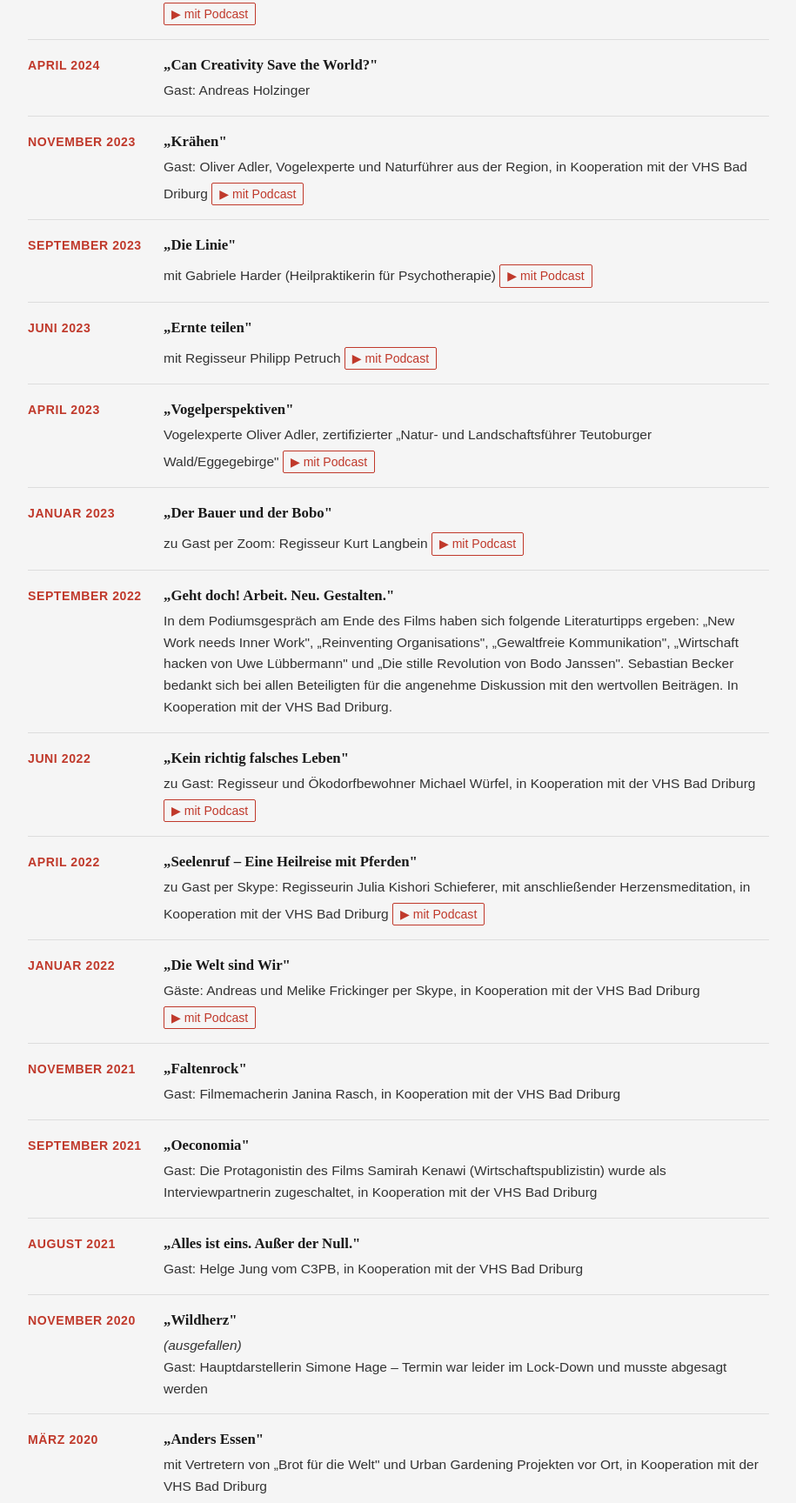
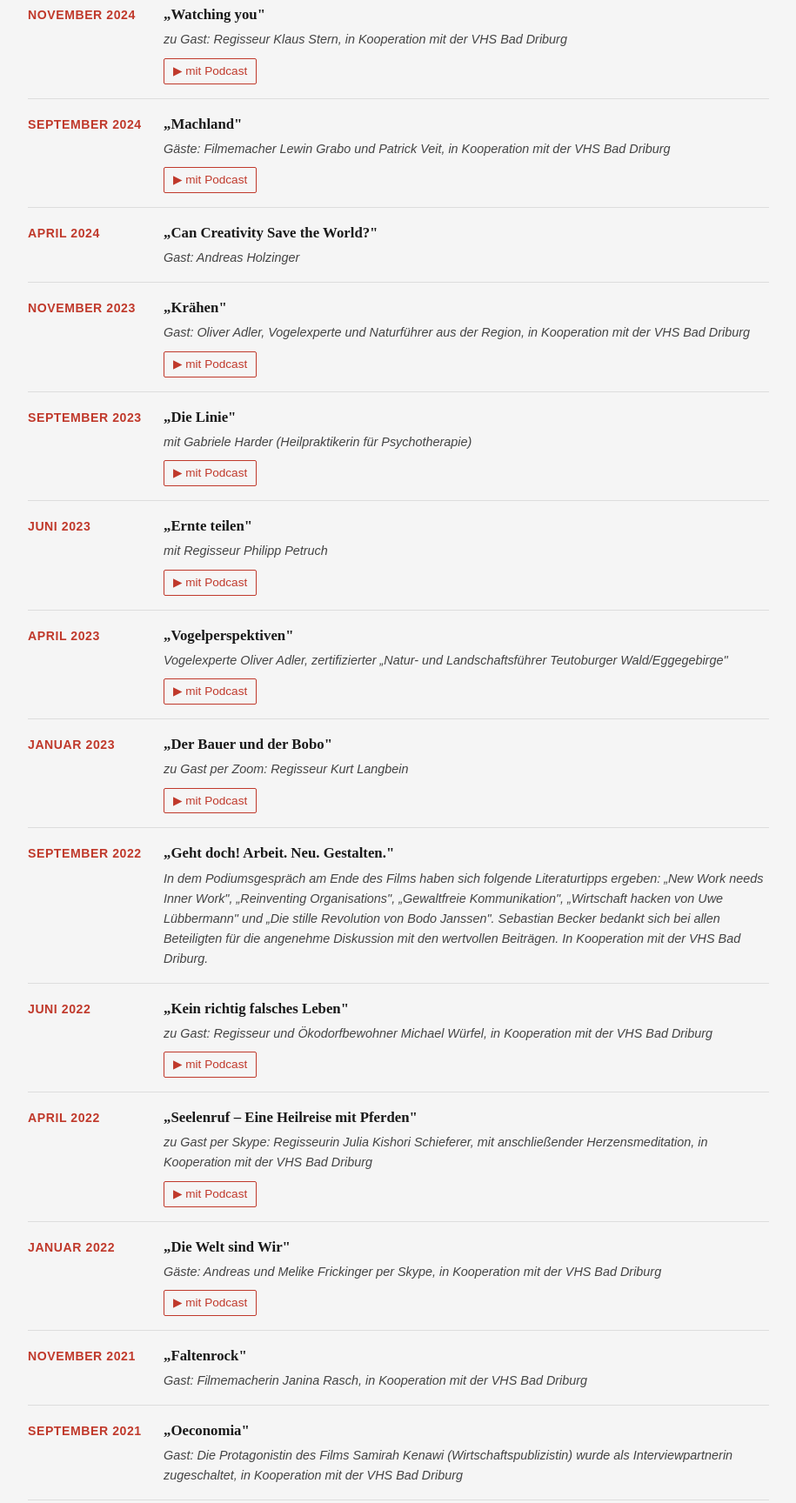
Before and after one commit to nettic/innokino, a plain HTML site: page index.html in a window 1280 px wide. Shown: the part 1879-3607 px from the top of the page at 87% size, without its empty margins (182-1097 px from the left). Drawn offline with Linux system fonts and the light colour scheme; a web font is replaced by a local one.

Commit message:
Update index.html

```diff
--- a/index.html
+++ b/index.html
@@ -211,14 +211,29 @@
     margin-bottom: 0.2rem;
   }
 
+  .v-gaeste {
+    display: block;
+    font-size: 0.9rem;
+    color: var(--grau);
+    margin-top: 0.15rem;
+    font-style: italic;
+  }
+
+  .v-buttons {
+    display: flex;
+    flex-direction: column;
+    align-items: flex-start;
+    gap: 0.35rem;
+    margin-top: 0.6rem;
+  }
+
   .v-inhalt a {
     color: var(--rot);
     text-decoration: none;
-    font-size: 0.88rem;
+    font-size: 0.85rem;
     display: inline-block;
-    margin-top: 0.3rem;
     border: 1px solid var(--rot);
-    padding: 1px 8px;
+    padding: 3px 10px;
     border-radius: 2px;
     transition: background 0.2s, color 0.2s;
   }
@@ -436,183 +451,206 @@ zum jeweiligen Thema.</p>
         <div class="v-datum">März 2026</div>
         <div class="v-inhalt">
           <strong>„Purpose – Ein neuer Kompass für die Welt"</strong>
+          <span class="v-gaeste">zu Gast: der Filmemacher Martin Oetting (online) und Dr. Christoph Harrach</span>
+          <div class="v-buttons">
             <a href="https://open.spotify.com/episode/2hmGEusT4sjEZbNstJ1YoD" target="_blank">▶ mit Podcast</a>
+          </div>
         </div>
       </li>
       <li>
         <div class="v-datum">Juni 2025</div>
         <div class="v-inhalt">
           <strong>„Der Unternehmer, das Dorf und die Künstler"</strong>
-          zu Gast: die Filmemacher Marcelo Busse &amp; Julia Suermondt
+          <span class="v-gaeste">zu Gast: die Filmemacher Marcelo Busse &amp; Julia Suermondt</span>
+          <div class="v-buttons">
             <a href="https://open.spotify.com/episode/1YKdcJw3KoRaWH48Ru1kEi" target="_blank">▶ mit Podcast</a>
+          </div>
         </div>
       </li>
       <li>
         <div class="v-datum">April 2025</div>
         <div class="v-inhalt">
           <strong>„Mission to Marsh"</strong>
-          zu Gast: Filmemacher Alex Kornelsen und Diplom-Biologe Dr. Günther Bockwinkel
+          <span class="v-gaeste">zu Gast: Filmemacher Alex Kornelsen und Diplom-Biologe Dr. Günther Bockwinkel</span>
+          <div class="v-buttons">
             <a href="https://open.spotify.com/episode/3QwrFi674s0A916IdvECxY" target="_blank">▶ mit Podcast</a>
+          </div>
         </div>
       </li>
       <li>
         <div class="v-datum">Januar 2025</div>
         <div class="v-inhalt">
           <strong>„Almar – Der Ruf des Jakobsweges"</strong>
-          zu Gast: Regisseur Sascha Günther, in Kooperation mit der VHS Bad Driburg
+          <span class="v-gaeste">zu Gast: Regisseur Sascha Günther, in Kooperation mit der VHS Bad Driburg</span>
+          <div class="v-buttons">
             <a href="https://medienbecker.de/?p=409" target="_blank">▶ mit Podcast</a>
+          </div>
         </div>
       </li>
       <li>
         <div class="v-datum">Januar 2025</div>
         <div class="v-inhalt">
           <strong>„Der Ruf – Eine Reise in das Land der Riesen"</strong>
-          zu Gast: Dennis Mattern, in Kooperation mit der VHS Bad Driburg
+          <span class="v-gaeste">zu Gast: Dennis Mattern, in Kooperation mit der VHS Bad Driburg</span>
+          <div class="v-buttons">
             <a href="https://medienbecker.de/?p=413" target="_blank">▶ mit Podcast</a>
+          </div>
         </div>
       </li>
       <li>
         <div class="v-datum">November 2024</div>
         <div class="v-inhalt">
           <strong>„Watching you"</strong>
-          zu Gast: Regisseur Klaus Stern, in Kooperation mit der VHS Bad Driburg
+          <span class="v-gaeste">zu Gast: Regisseur Klaus Stern, in Kooperation mit der VHS Bad Driburg</span>
+          <div class="v-buttons">
             <a href="https://medienbecker.de/?p=392" target="_blank">▶ mit Podcast</a>
+          </div>
         </div>
       </li>
       <li>
         <div class="v-datum">September 2024</div>
         <div class="v-inhalt">
           <strong>„Machland"</strong>
-          Gäste: Filmemacher Lewin Grabo und Patrick Veit, in Kooperation mit der VHS Bad Driburg
+          <span class="v-gaeste">Gäste: Filmemacher Lewin Grabo und Patrick Veit, in Kooperation mit der VHS Bad Driburg</span>
+          <div class="v-buttons">
             <a href="https://open.spotify.com/episode/1N7et9CvCcvn6ykjENlf54" target="_blank">▶ mit Podcast</a>
+          </div>
         </div>
       </li>
       <li>
         <div class="v-datum">April 2024</div>
         <div class="v-inhalt">
           <strong>„Can Creativity Save the World?"</strong>
-          Gast: Andreas Holzinger
+          <span class="v-gaeste">Gast: Andreas Holzinger</span>
         </div>
       </li>
       <li>
         <div class="v-datum">November 2023</div>
         <div class="v-inhalt">
           <strong>„Krähen"</strong>
-          Gast: Oliver Adler, Vogelexperte und Naturführer aus der Region, in Kooperation mit der VHS Bad Driburg
+          <span class="v-gaeste">Gast: Oliver Adler, Vogelexperte und Naturführer aus der Region, in Kooperation mit der VHS Bad Driburg</span>
+          <div class="v-buttons">
             <a href="https://medienbecker.de/?p=255" target="_blank">▶ mit Podcast</a>
+          </div>
         </div>
       </li>
       <li>
         <div class="v-datum">September 2023</div>
         <div class="v-inhalt">
           <strong>„Die Linie"</strong>
-          mit Gabriele Harder (Heilpraktikerin für Psychotherapie)
+          <span class="v-gaeste">mit Gabriele Harder (Heilpraktikerin für Psychotherapie)</span>
+          <div class="v-buttons">
             <a href="https://medienbecker.de/?p=220" target="_blank">▶ mit Podcast</a>
+          </div>
         </div>
       </li>
       <li>
         <div class="v-datum">Juni 2023</div>
         <div class="v-inhalt">
           <strong>„Ernte teilen"</strong>
-          mit Regisseur Philipp Petruch
+          <span class="v-gaeste">mit Regisseur Philipp Petruch</span>
+          <div class="v-buttons">
             <a href="https://medienbecker.de/?p=212" target="_blank">▶ mit Podcast</a>
+          </div>
         </div>
       </li>
       <li>
         <div class="v-datum">April 2023</div>
         <div class="v-inhalt">
           <strong>„Vogelperspektiven"</strong>
-          Vogelexperte Oliver Adler, zertifizierter „Natur- und Landschaftsführer Teutoburger Wald/Eggegebirge"
+          <span class="v-gaeste">Vogelexperte Oliver Adler, zertifizierter „Natur- und Landschaftsführer Teutoburger Wald/Eggegebirge"</span>
+          <div class="v-buttons">
             <a href="https://medienbecker.de/?p=179" target="_blank">▶ mit Podcast</a>
+          </div>
         </div>
       </li>
       <li>
         <div class="v-datum">Januar 2023</div>
         <div class="v-inhalt">
           <strong>„Der Bauer und der Bobo"</strong>
-          zu Gast per Zoom: Regisseur Kurt Langbein
+          <span class="v-gaeste">zu Gast per Zoom: Regisseur Kurt Langbein</span>
+          <div class="v-buttons">
             <a href="https://medienbecker.de/?p=176" target="_blank">▶ mit Podcast</a>
+          </div>
         </div>
       </li>
       <li>
         <div class="v-datum">September 2022</div>
         <div class="v-inhalt">
           <strong>„Geht doch! Arbeit. Neu. Gestalten."</strong>
-          In dem Podiumsgespräch am Ende des Films haben sich folgende
-Literaturtipps ergeben: „New Work needs Inner Work", „Reinventing
-Organisations", „Gewaltfreie Kommunikation", „Wirtschaft hacken von Uwe
-Lübbermann" und „Die stille Revolution von Bodo Janssen". Sebastian
-Becker bedankt sich bei allen Beteiligten für die angenehme Diskussion
-mit den wertvollen Beiträgen. In Kooperation mit der VHS Bad Driburg.
+          <span class="v-gaeste">In dem Podiumsgespräch am Ende des Films haben sich folgende Literaturtipps ergeben: „New Work needs Inner Work", „Reinventing Organisations", „Gewaltfreie Kommunikation", „Wirtschaft hacken von Uwe Lübbermann" und „Die stille Revolution von Bodo Janssen". Sebastian Becker bedankt sich bei allen Beteiligten für die angenehme Diskussion mit den wertvollen Beiträgen. In Kooperation mit der VHS Bad Driburg.</span>
         </div>
       </li>
       <li>
         <div class="v-datum">Juni 2022</div>
         <div class="v-inhalt">
           <strong>„Kein richtig falsches Leben"</strong>
-          zu Gast: Regisseur und Ökodorfbewohner Michael Würfel, in Kooperation mit der VHS Bad Driburg
+          <span class="v-gaeste">zu Gast: Regisseur und Ökodorfbewohner Michael Würfel, in Kooperation mit der VHS Bad Driburg</span>
+          <div class="v-buttons">
             <a href="https://medienbecker.de/?p=145" target="_blank">▶ mit Podcast</a>
+          </div>
         </div>
       </li>
       <li>
         <div class="v-datum">April 2022</div>
         <div class="v-inhalt">
           <strong>„Seelenruf – Eine Heilreise mit Pferden"</strong>
-          zu Gast per Skype: Regisseurin Julia Kishori Schieferer, mit
-anschließender Herzensmeditation, in Kooperation mit der VHS Bad Driburg
+          <span class="v-gaeste">zu Gast per Skype: Regisseurin Julia Kishori Schieferer, mit anschließender Herzensmeditation, in Kooperation mit der VHS Bad Driburg</span>
+          <div class="v-buttons">
             <a href="https://medienbecker.de/?p=137" target="_blank">▶ mit Podcast</a>
+          </div>
         </div>
       </li>
       <li>
         <div class="v-datum">Januar 2022</div>
         <div class="v-inhalt">
           <strong>„Die Welt sind Wir"</strong>
-          Gäste: Andreas und Melike Frickinger per Skype, in Kooperation mit der VHS Bad Driburg
+          <span class="v-gaeste">Gäste: Andreas und Melike Frickinger per Skype, in Kooperation mit der VHS Bad Driburg</span>
+          <div class="v-buttons">
             <a href="https://anchor.fm/sebastian-becker/episodes/78-Zukunft-im-Blick---die-Filmemacher-Andreas-und-Melike-Frickinger-im-Portrait-e1cta2a/a-a77sr5m" target="_blank">▶ mit Podcast</a>
+          </div>
         </div>
       </li>
       <li>
         <div class="v-datum">November 2021</div>
         <div class="v-inhalt">
           <strong>„Faltenrock"</strong>
-          Gast: Filmemacherin Janina Rasch, in Kooperation mit der VHS Bad Driburg
+          <span class="v-gaeste">Gast: Filmemacherin Janina Rasch, in Kooperation mit der VHS Bad Driburg</span>
         </div>
       </li>
       <li>
         <div class="v-datum">September 2021</div>
         <div class="v-inhalt">
           <strong>„Oeconomia"</strong>
-          Gast: Die Protagonistin des Films Samirah Kenawi
-(Wirtschaftspublizistin) wurde als Interviewpartnerin zugeschaltet, in
-Kooperation mit der VHS Bad Driburg
+          <span class="v-gaeste">Gast: Die Protagonistin des Films Samirah Kenawi (Wirtschaftspublizistin) wurde als Interviewpartnerin zugeschaltet, in Kooperation mit der VHS Bad Driburg</span>
         </div>
       </li>
       <li>
         <div class="v-datum">August 2021</div>
         <div class="v-inhalt">
           <strong>„Alles ist eins. Außer der Null."</strong>
-          Gast: Helge Jung vom C3PB, in Kooperation mit der VHS Bad Driburg
+          <span class="v-gaeste">Gast: Helge Jung vom C3PB, in Kooperation mit der VHS Bad Driburg</span>
         </div>
       </li>
       <li>
         <div class="v-datum">November 2020</div>
         <div class="v-inhalt">
-          <strong>„Wildherz"</strong> <em>(ausgefallen)</em><br>
-          Gast: Hauptdarstellerin Simone Hage – Termin war leider im Lock-Down und musste abgesagt werden
+          <strong>„Wildherz"</strong>
+          <span class="v-gaeste"><em>(ausgefallen)</em><br> Gast: Hauptdarstellerin Simone Hage – Termin war leider im Lock-Down und musste abgesagt werden</span>
         </div>
       </li>
       <li>
         <div class="v-datum">März 2020</div>
         <div class="v-inhalt">
           <strong>„Anders Essen"</strong>
-          mit Vertretern von „Brot für die Welt" und Urban Gardening Projekten vor Ort, in Kooperation mit der VHS Bad Driburg
+          <span class="v-gaeste">mit Vertretern von „Brot für die Welt" und Urban Gardening Projekten vor Ort, in Kooperation mit der VHS Bad Driburg</span>
         </div>
       </li>
       <li>
         <div class="v-datum">Januar 2020</div>
         <div class="v-inhalt">
           <strong>„Der marktgerechte Mensch"</strong>
-          Gäste: Filmemacher Leslie Franke und Herdolor Lorenz, in Kooperation mit der VHS Bad Driburg
+          <span class="v-gaeste">Gäste: Filmemacher Leslie Franke und Herdolor Lorenz, in Kooperation mit der VHS Bad Driburg</span>
         </div>
       </li>
       <li>
@@ -644,7 +682,7 @@ Kooperation mit der VHS Bad Driburg
     <p class="footer-form-title">Kontakt</p>
     <form
       class="kontakt-form"
-      action="https://formspree.io/f/DEIN_CODE"
+      action="https://formspree.io/f/xkoljyjp"
       method="POST"
     >
       <input
@@ -671,7 +709,7 @@ Kooperation mit der VHS Bad Driburg
   </div>
 
   <div class="footer-bottom">
-    © 2025 Inno-Kino Bad Driburg
+    © 2026 Innokino Bad Driburg
   </div>
 </footer>
 
```
Lines whose indentation alone changed are shown as unchanged.
